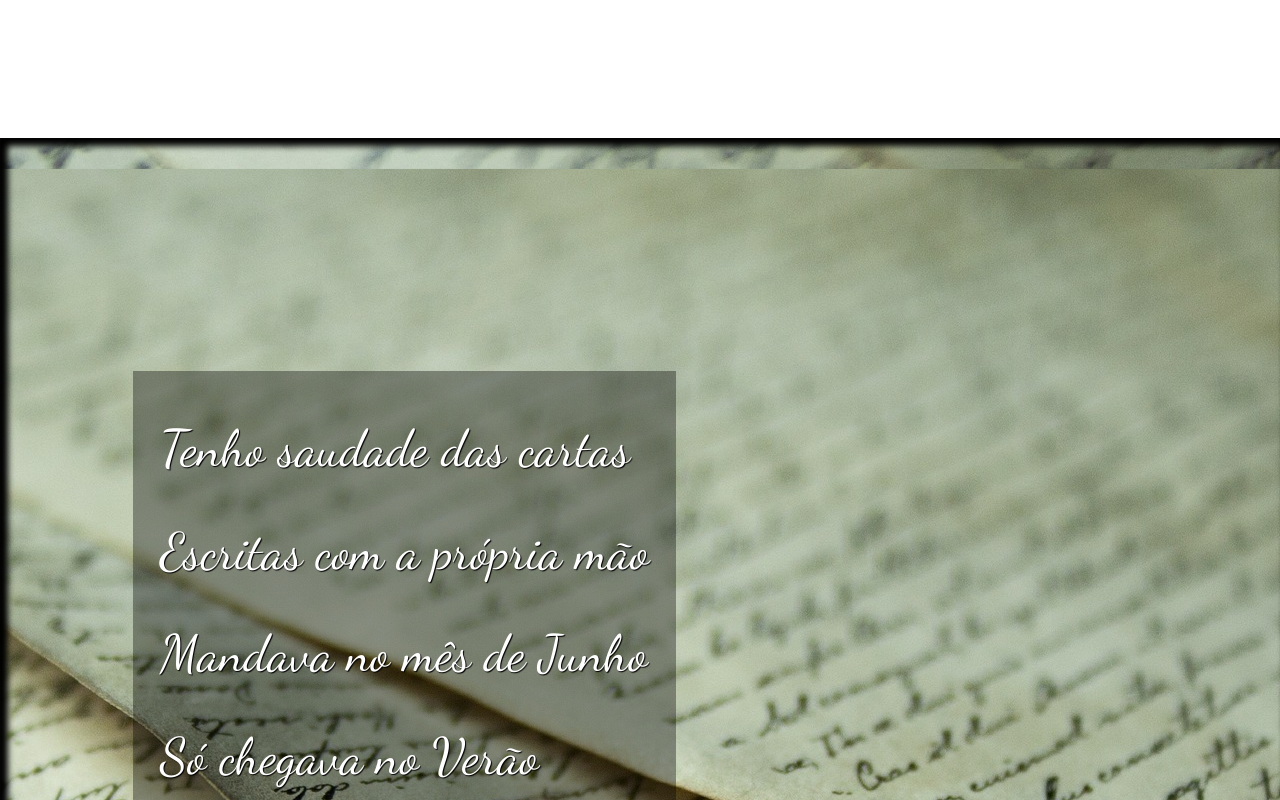
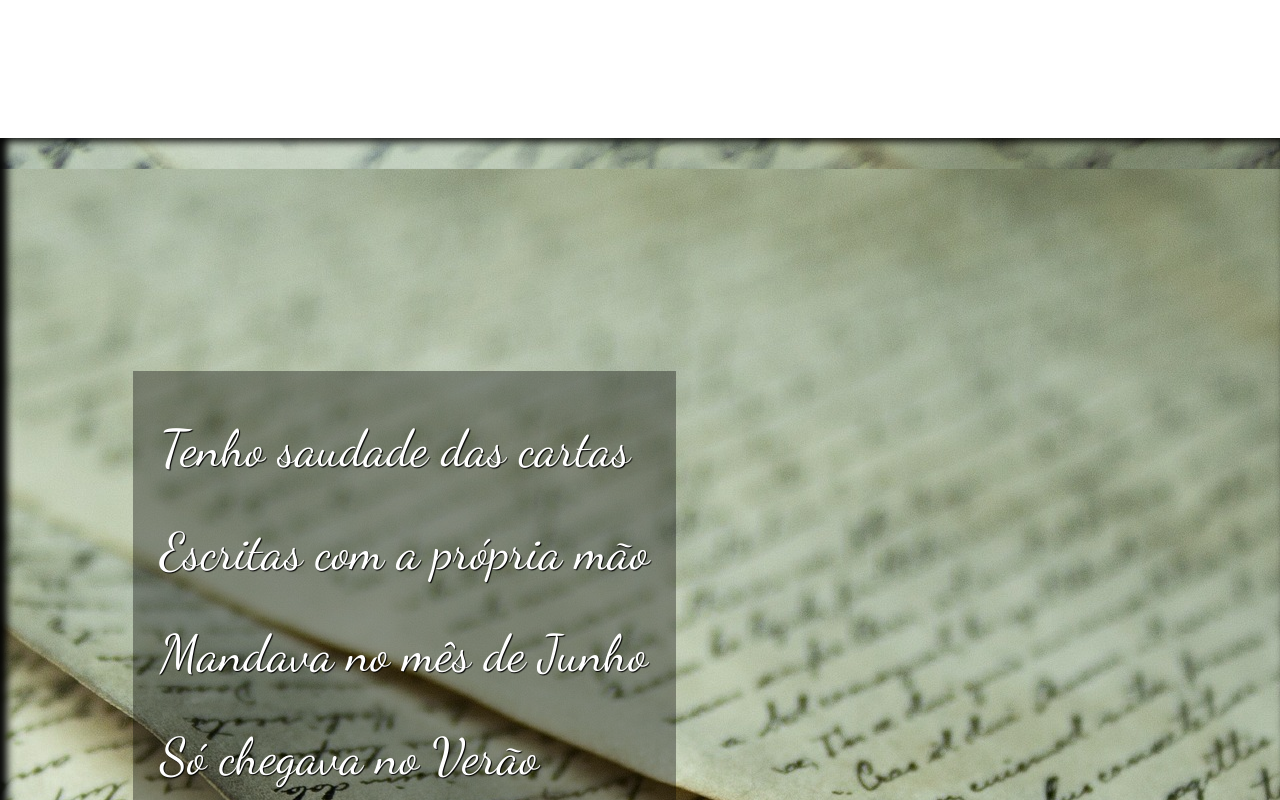
Before and after one commit to Jagarnot/Novo-projeto-cordel, a plain HTML site: page index.html in a window 1280 px wide. Shown: the part 4280-5080 px from the top of the page. Drawn offline with Linux system fonts and the light colour scheme; a web font is replaced by a local one.

Commit message:
Alteração

```diff
--- a/MeuCSS.css
+++ b/MeuCSS.css
@@ -97,7 +97,7 @@ section.img2{
     background-attachment: fixed;
     color: white;
     padding-left: 100px;
-    box-shadow: inset 6px 6px 6px 2px black;/*Código para inserir sombreamento na caixa, inset vai inserir o sombreamento para dentro*/
+    box-shadow: inset 6px 2px 8px 1px black;/*Código para inserir sombreamento na caixa, inset vai inserir o sombreamento para dentro*/
 }
 section.img2 > p{
     background-color: rgba(0, 0, 0, 0.356);
```
